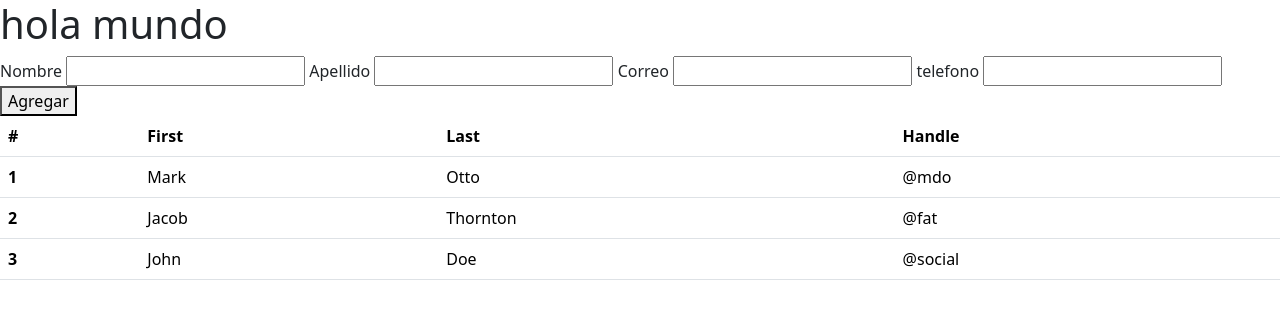
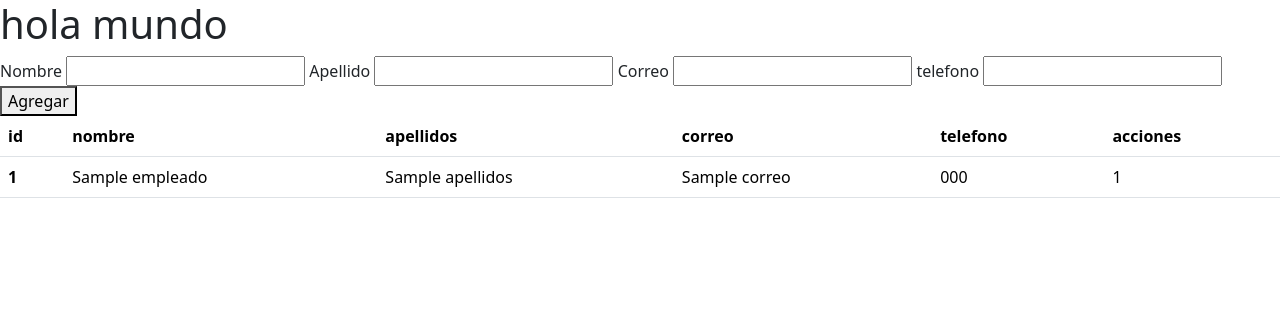
Before and after one commit to BALT9/crud-codelgniter4, a CodeIgniter 4 app: the page made by app/Views/welcome_message.php in a window 1280 px wide. Shown: the top 319 px of the page. Run offline with PHP 8.4 and a stand-in for CodeIgniter, Linux system fonts and the light colour scheme; the template is opened without the code that fills it: most values are stand-ins (such as "Sample title", 1, 10 or a date in 2020); some libraries are stand-ins or nearby versions.

Commit message:
se agrego el controlador agregar y la tabñla de usuarios

```diff
--- a/app/Views/welcome_message.php
+++ b/app/Views/welcome_message.php
@@ -27,31 +27,25 @@
         <table class="table">
             <thead>
                 <tr>
-                    <th scope="col">#</th>
-                    <th scope="col">First</th>
-                    <th scope="col">Last</th>
-                    <th scope="col">Handle</th>
+                    <th scope="col">id</th>
+                    <th scope="col">nombre</th>
+                    <th scope="col">apellidos</th>
+                    <th scope="col">correo</th>
+                    <th scope="col">telefono</th>
+                    <th scope="col">acciones</th>
                 </tr>
             </thead>
             <tbody>
-                <tr>
-                    <th scope="row">1</th>
-                    <td>Mark</td>
-                    <td>Otto</td>
-                    <td>@mdo</td>
-                </tr>
-                <tr>
-                    <th scope="row">2</th>
-                    <td>Jacob</td>
-                    <td>Thornton</td>
-                    <td>@fat</td>
-                </tr>
-                <tr>
-                    <th scope="row">3</th>
-                    <td>John</td>
-                    <td>Doe</td>
-                    <td>@social</td>
-                </tr>
+                <?php foreach($empleados as $empleado): ?>
+                    <tr>
+                        <th scope="row"><?= $empleado['id'] ?></th>
+                        <td><?= $empleado['nombre']?></td>
+                        <td><?= $empleado['apellidos']?></td>
+                        <td><?= $empleado['correo']?></td>
+                        <td><?= $empleado['telefono']?></td>
+                        <td><?= $empleado['id']?></td>
+                    </tr>
+                <?php endforeach;?>
             </tbody>
         </table>
     </div>
```
Also changed, not shown: app/Controllers/Home.php (+8 -2 lines).
